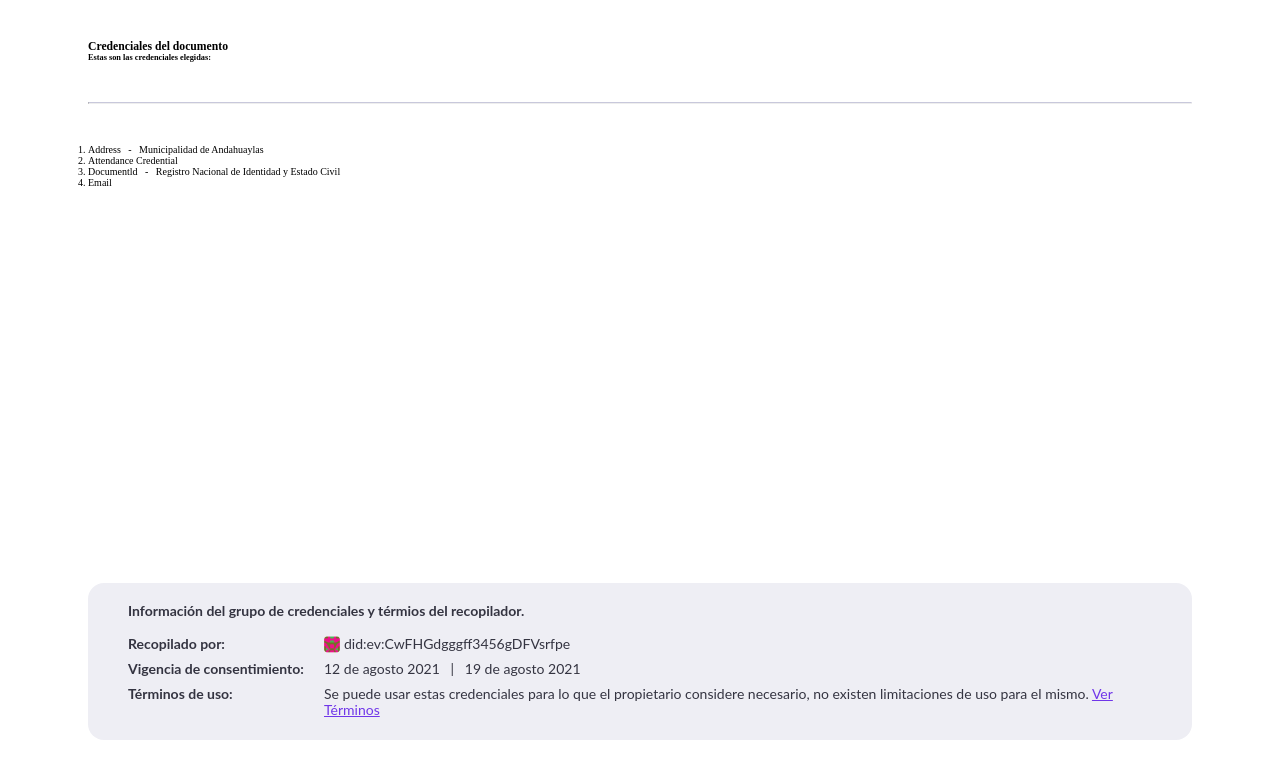
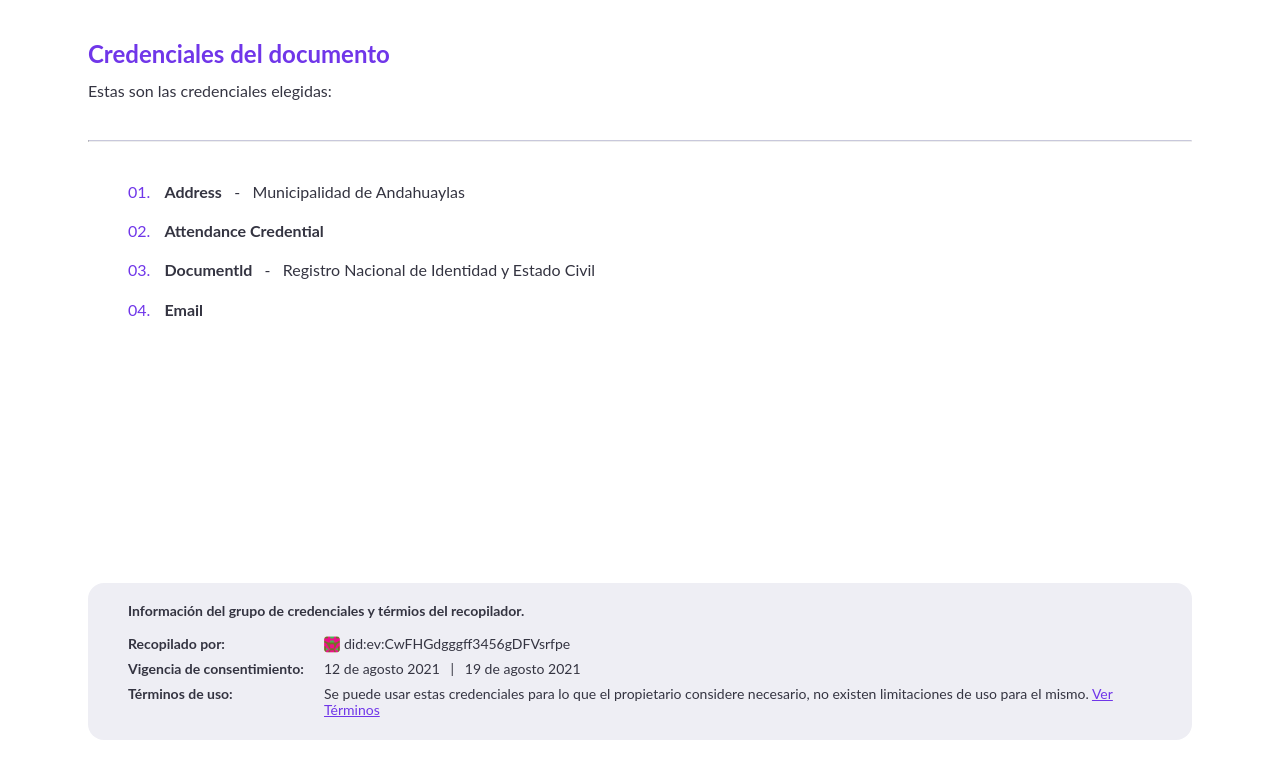
Before and after one commit to axell9641/report-template, a website: page pages/index.html in a window 1280 px wide. Drawn offline with nearby package versions, Linux system fonts and the light colour scheme; files that its build step writes are made by us from their sources.

Commit message:
ToC part II Table of content

```diff
--- a/pages/index.html
+++ b/pages/index.html
@@ -14,18 +14,18 @@
         <hr class="solid">
         <ol class="toc-list">
             <li>
-                <span class="toc-list__title">Address</span>
-                <span class="toc-list__subtitle">&nbsp; - &nbsp; Municipalidad de Andahuaylas</span>
+                <span class="strong-item">Address</span>
+                <span>&nbsp; - &nbsp; Municipalidad de Andahuaylas</span>
             </li>
             <li>
-                <span class="toc-list__title">Attendance Credential</span>
+                <span class="strong-item">Attendance Credential</span>
             </li>
             <li>
-                <span class="toc-list__title">Documentld</span>
-                <span class="toc-list__subtitle">&nbsp; - &nbsp; Registro Nacional de Identidad y Estado Civil</span>
+                <span class="strong-item">Documentld</span>
+                <span>&nbsp; - &nbsp; Registro Nacional de Identidad y Estado Civil</span>
             </li>
             <li>
-                <span class="toc-list__title">Email</span>
+                <span class="strong-item">Email</span>
             </li>
         </ol>
     </main>
--- a/sass/pages/_index.scss
+++ b/sass/pages/_index.scss
@@ -10,3 +10,42 @@ hr.solid {
   margin-top: 40px;
   margin-bottom: 40px;
 }
+
+.toc {
+  &__title {
+    @include headlineBold();
+    color: $primary500;
+    margin-bottom: 12px;
+  }
+
+  &__subtitle {
+    @include subheaderRegular();
+    color: $grey900;
+  }
+}
+
+.toc-list {
+  margin-left: 40px;
+  list-style-type: none;
+  counter-reset: li;
+}
+
+li {
+  @include subheaderRegular();
+  color: $grey900;
+
+  .strong-item {
+    @include subheaderBold();
+  }
+
+  &:not(:last-child) {
+    margin-bottom: 20px;
+  }
+}
+
+li:before {
+  counter-increment: li;
+  content: counter(li, decimal-leading-zero) ".";
+  color: $primary500;
+  margin-right: 10px;
+}
```
